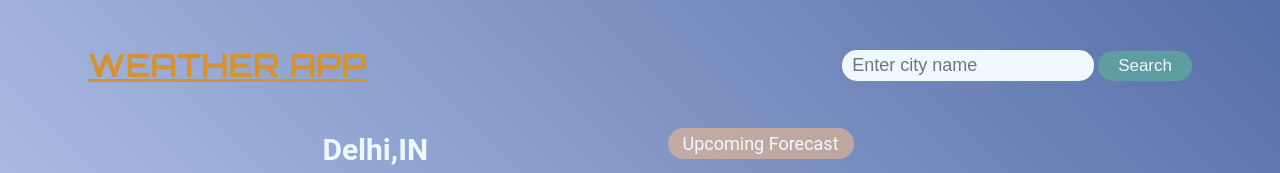
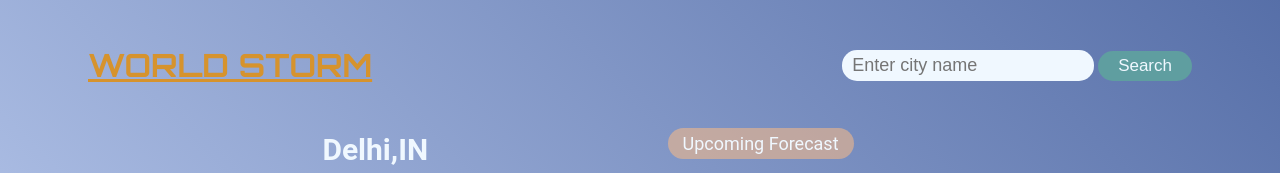
Before and after one commit to harshalini/weather_app, a plain HTML site: page index.html in a window 1280 px wide. Shown: the top 173 px of the page. Drawn offline with Linux system fonts and the light colour scheme.

Commit message:
changed app name

```diff
--- a/index.html
+++ b/index.html
@@ -11,7 +11,7 @@
 </head>
 <body>
     <div class="header">
-        <h1>WEATHER APP</h1>
+        <h1>WORLD STORM</h1>
         <div>
             <input type="text" name="" id="input" placeholder="Enter city name">
             <button id="search" onclick="searchByCity()">Search</button></input>
```
